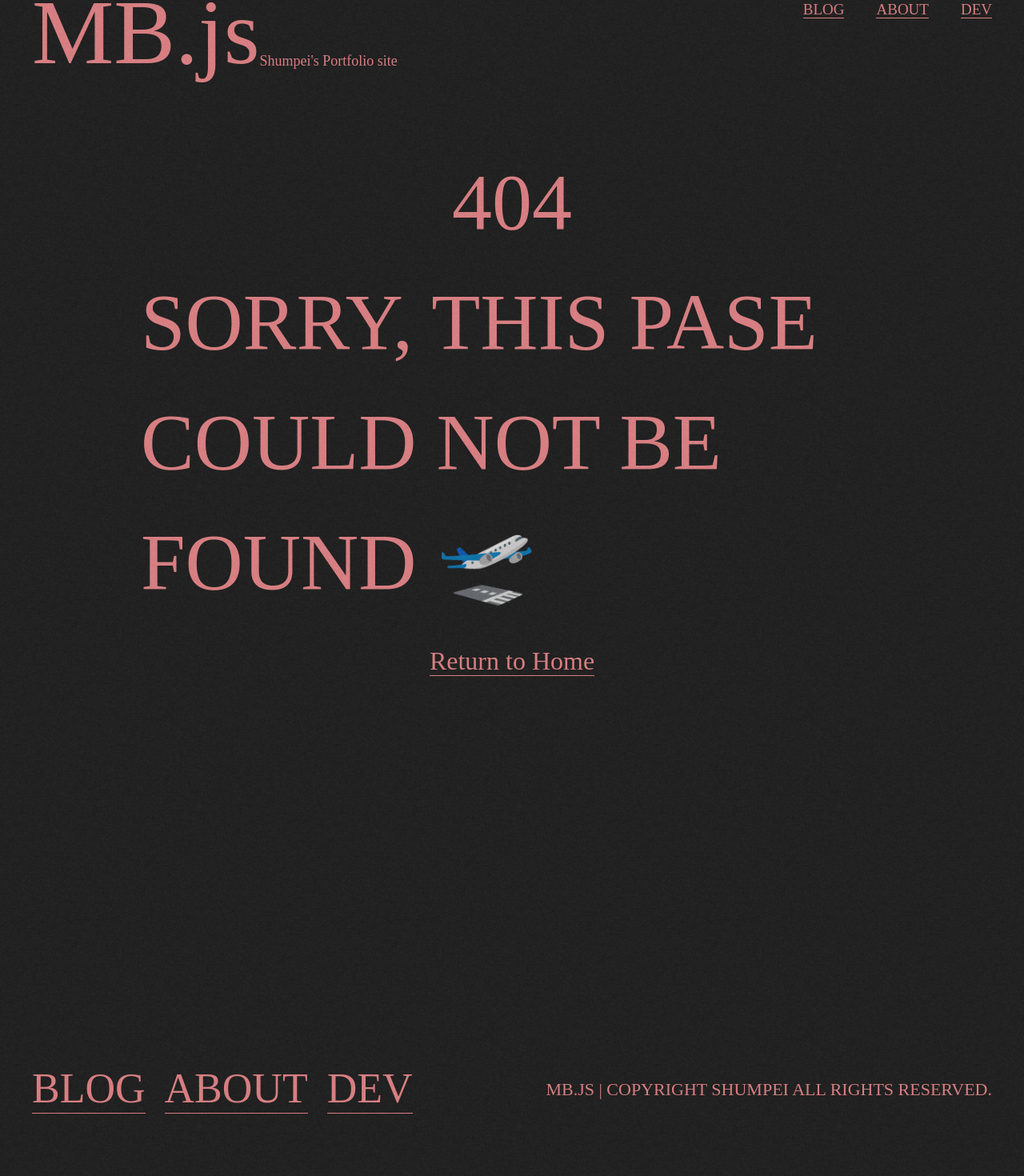
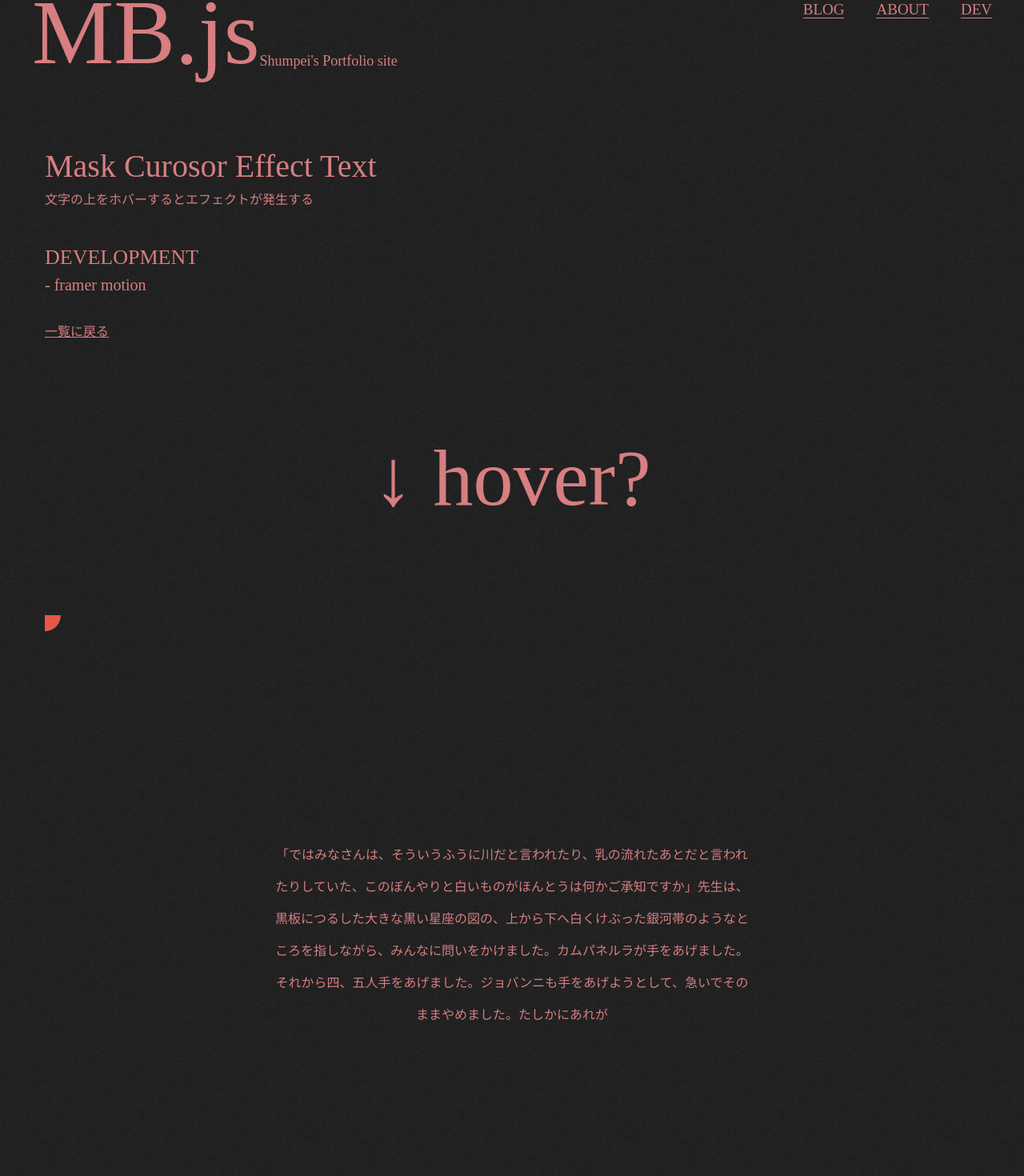
Before and after one commit to Shumpei0111/MBJS-2023, a Next.js app: page /dev/mask-cursor-effect in a window 1280 px wide. Before the commit this address had no page. Shown: the part 42-1512 px from the top of the page at 80% size. Built offline with nearby package versions, Linux system fonts and the light colour scheme; a web font is replaced by a local one.

Commit message:
feat: dev マウスストーカーがテキストにホバーしたときmaskがかかってエフェクトが変わる

```diff
--- /dev/null
+++ b/src/hooks/mask-cursor/useMousePosition.ts
@@ -0,0 +1,22 @@
+import { useState, useEffect } from 'react';
+
+export const useMousePosition = () => {
+  const [mousePosition, setMousePosition] = useState({ x: 0, y: 0 });
+
+  const updateMousePosition = (e: MouseEvent) => {
+    setMousePosition({
+      x: e.clientX,
+      y: e.clientY,
+    });
+  };
+
+  useEffect(() => {
+    window.addEventListener('mousemove', updateMousePosition);
+
+    return () => {
+      window.removeEventListener('mousemove', updateMousePosition);
+    };
+  }, []);
+
+  return mousePosition;
+};
--- a/src/pages/dev/index.tsx
+++ b/src/pages/dev/index.tsx
@@ -24,6 +24,11 @@ export default function DevIndex() {
       href: 'scroll-wider',
       title: 'スクロールすると文字のレイアウトが横に広がる',
       tag: ['gsap', 'scroll', 'text'],
+    },
+    {
+      href: 'mask-cursor-effect',
+      title: '文字の上をホバーするとエフェクトが発生する',
+      tag: ['framer motion', 'text'],
     },
   ];
 
--- /dev/null
+++ b/src/pages/dev/mask-cursor-effect/index.tsx
@@ -0,0 +1,99 @@
+import { SeoMeta } from '@/components/Seo';
+import { DefaultLayout } from '@/layout/default';
+import Link from 'next/link';
+import style from './mask-image.module.css';
+import classNames from 'classnames';
+import { useMousePosition } from '@/hooks/mask-cursor/useMousePosition';
+import { motion } from 'framer-motion';
+import { useState } from 'react';
+import { TransitionItem } from '@/features/animation/transitionItem';
+
+export const Presenter: React.FC = () => {
+  const [isHovered, setIseHovered] = useState(false);
+  const { x, y } = useMousePosition();
+  const size = isHovered ? 400 : 40;
+
+  return (
+    <div className="mx-auto pt-0 md:pt-20 px-4 grid grid-cols-1 gap-[6rem]">
+      <nav>
+        <div data-name="nav-wrapper" className="w-[inherit] relative">
+          <div data-name="nav-title">
+            <hgroup>
+              <h2 className="text-40">Mask Curosor Effect Text</h2>
+              <p>文字の上をホバーするとエフェクトが発生する</p>
+            </hgroup>
+          </div>
+          <div>
+            <section className="pt-10">
+              <h3 className="text-26 uppercase">Development</h3>
+              <ul>
+                <li className="text-20">- framer motion</li>
+              </ul>
+            </section>
+            <Link href={'/dev'} className="underline pt-8 inline-block">
+              一覧に戻る
+            </Link>
+          </div>
+        </div>
+      </nav>
+      <TransitionItem transitionIndex={0}>
+        <p className="text-100 text-center">↓ hover?</p>
+      </TransitionItem>
+      <div className="relative h-screen">
+        <section
+          className="h-screen"
+          // className="h-screen absolute left-1/2 w-full top-0 -translate-x-1/2"
+        >
+          <motion.div
+            data-name="mask"
+            animate={{
+              WebkitMaskPosition: `${x - size / 2}px ${y - size / 2}px`,
+              WebkitMaskSize: `${size}px`,
+            }}
+            transition={{ type: 'tween', ease: 'backOut' }}
+            className={classNames(
+              'absolute w-full h-full flex items-center justify-center',
+              style['mask-image'],
+            )}
+          >
+            <p
+              onMouseEnter={() => {
+                console.log('enter');
+                setIseHovered(true);
+              }}
+              onMouseLeave={() => {
+                console.log('leave');
+                setIseHovered(false);
+              }}
+              className="leading-10 text-center md:max-w-[600px] max-w-[300px]"
+            >
+              「ではみなさんは、そういうふうに川だと言われたり、乳の流れたあとだと言われたりしていた、このぼんやりと白いものがほんとうは何かご承知ですか」先生は、黒板につるした大きな黒い星座の図の、上から下へ白くけぶった銀河帯のようなところを指しながら、みんなに問いをかけました。カムパネルラが手をあげました。それから四、五人手をあげました。ジョバンニも手をあげようとして、急いでそのままやめました。たしかにあれが
+            </p>
+          </motion.div>
+          <div
+            data-name="body"
+            className={classNames(
+              'w-full h-full flex items-center justify-center',
+            )}
+          >
+            <p className="leading-10 text-center md:max-w-[600px] max-w-[300px]">
+              「ではみなさんは、そういうふうに川だと言われたり、乳の流れたあとだと言われたりしていた、このぼんやりと白いものがほんとうは何かご承知ですか」先生は、黒板につるした大きな黒い星座の図の、上から下へ白くけぶった銀河帯のようなところを指しながら、みんなに問いをかけました。カムパネルラが手をあげました。それから四、五人手をあげました。ジョバンニも手をあげようとして、急いでそのままやめました。たしかにあれが
+            </p>
+          </div>
+        </section>
+      </div>
+    </div>
+  );
+};
+
+export default function MaskCursorEffect() {
+  return (
+    <DefaultLayout>
+      <SeoMeta
+        pageTitle={'Mask Curosor Effect'}
+        pagePath={'dev/mask-cursor-effect'}
+      />
+      <Presenter />
+    </DefaultLayout>
+  );
+}
--- /dev/null
+++ b/src/pages/dev/mask-cursor-effect/mask-image.module.css
@@ -0,0 +1,8 @@
+.mask-image {
+  mask-image: url('/images/dev/symbol/ellipse-purple.svg');
+  mask-repeat: no-repeat;
+  background: #ec4e39;
+  /* mask-position: 50%; */
+  mask-size: 40px;
+  color: black;
+}
```
Also changed, not shown: public/images/dev/symbol/ellipse-purple.svg (added).
